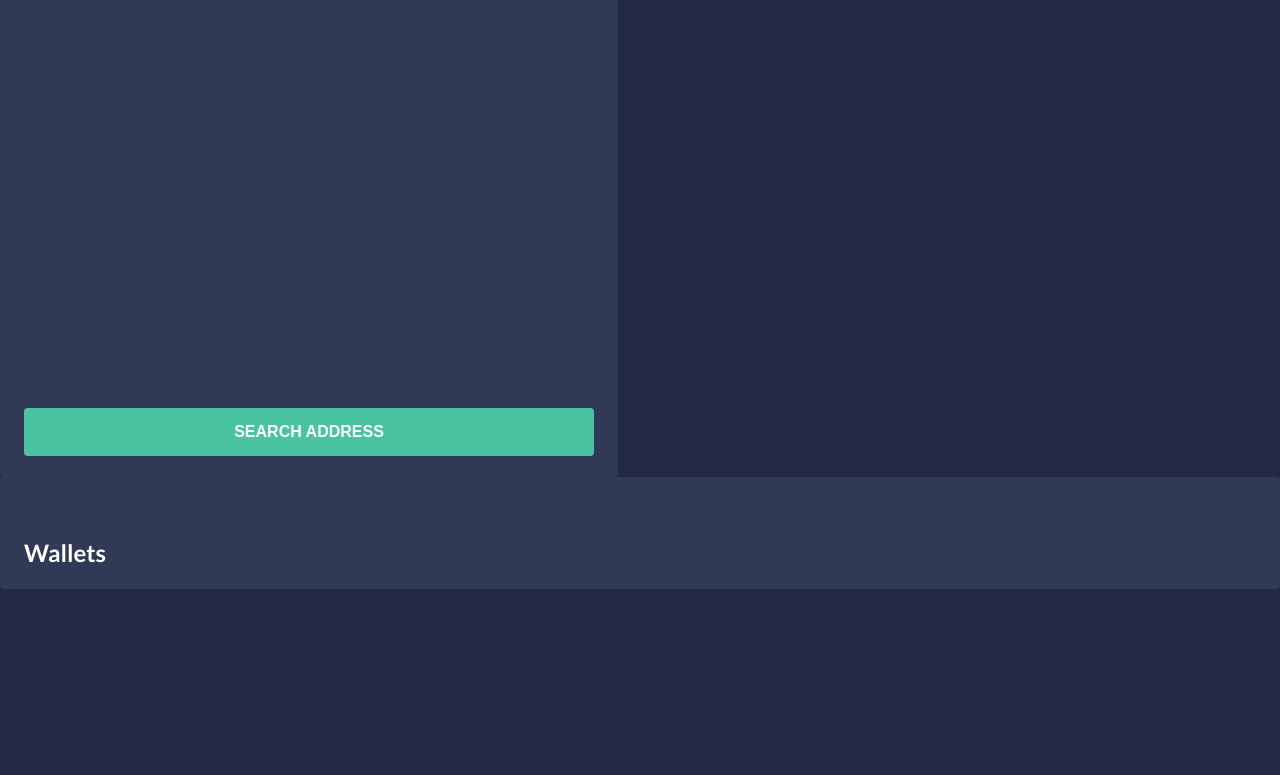
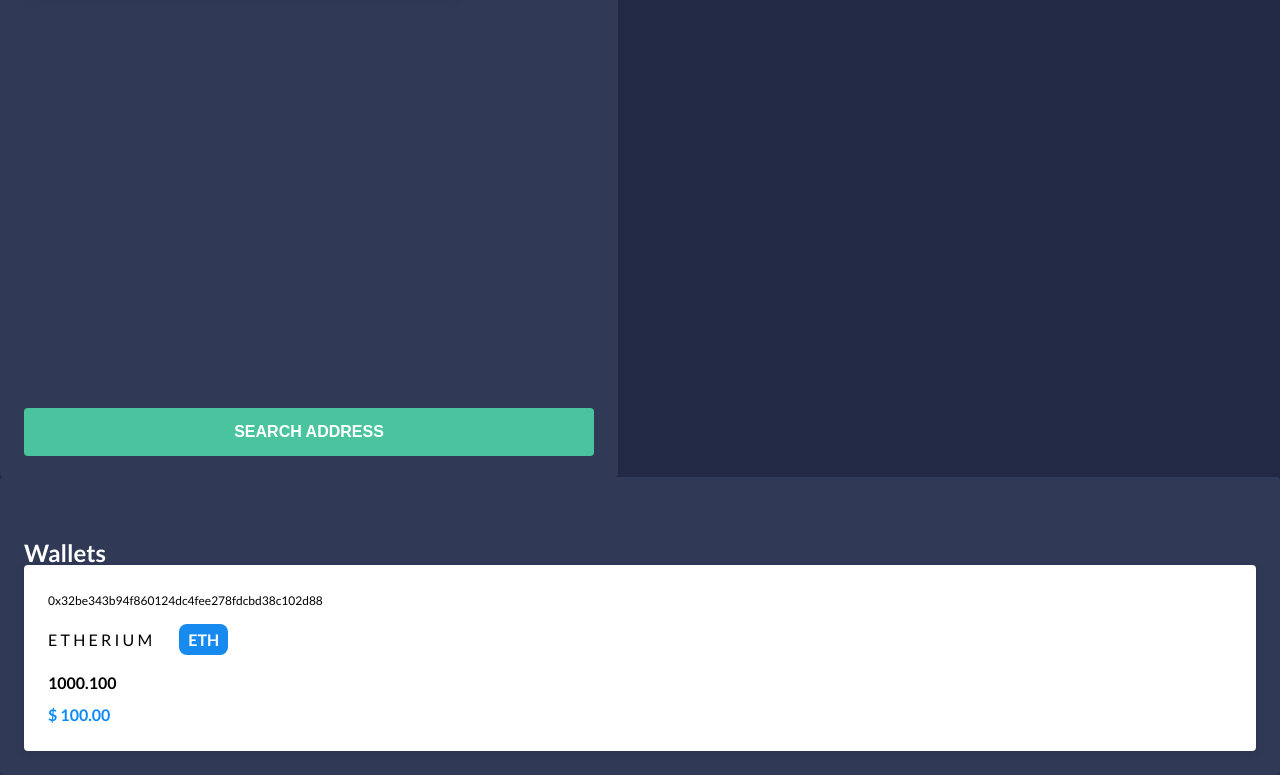
Before and after one commit to matheuscla/diversifi-test, a React (Create React App) app: page / in a window 1280 px wide. Shown: the part 282-1057 px from the top of the page. Before the commit the page ends 871 px from the top, so only its background shows below. Built offline with nearby package versions, Linux system fonts and the light colour scheme.

Commit message:
Added WalletCard UI

```diff
--- /dev/null
+++ b/src/components/WalletCard/index.js
@@ -0,0 +1,26 @@
+import React from 'react'
+
+import {
+  Container,
+  Brand,
+  Badge,
+  BadgeContainer,
+  EthValue,
+  USD
+} from './styles'
+
+const WalletCard = () => (
+  <Container>
+    <small>0x32be343b94f860124dc4fee278fdcbd38c102d88</small>
+
+    <BadgeContainer>
+      <Brand>ETHERIUM</Brand>
+      <Badge>ETH</Badge>
+    </BadgeContainer>
+
+    <EthValue>1000.100</EthValue>
+    <USD>$ 100.00</USD>
+  </Container>
+)
+
+export default WalletCard
--- /dev/null
+++ b/src/components/WalletCard/styles.js
@@ -0,0 +1,52 @@
+import styled from 'styled-components'
+
+export const Container = styled.div`
+  background: #FFFFFF;
+  box-shadow: 0px 2px 9px rgba(0, 0, 0, 0.12);
+  border-radius: 4px;
+  padding: 24px;
+  color: #000000;
+
+  small {
+    font-size: 12px;
+    line-height: 12px;
+  }
+`
+
+export const BadgeContainer = styled.div`
+  display: flex;
+  align-items: center;
+  margin-top: 16px;
+`
+
+export const Brand = styled.span`
+  letter-spacing: 0.2em;
+  color: #000000;
+  font-size: 16px;
+  line-height: 24px;
+`
+
+export const Badge = styled.span`
+  color: #fff;
+  background: #168AEF;
+  border-radius: 8px;
+  padding: 6px 9px;
+  font-weight: bold;
+  display: block;
+  margin-left: 24px;
+`
+
+export const EthValue = styled.p`
+  font-weight: 600;
+  font-size: 16px;
+  line-height: 24px;
+  margin-top: 16px;
+`
+
+export const USD = styled.p`
+  color: #0C8AF8;
+  font-weight: 600;
+  font-size: 16px;
+  line-height: 24px;
+  margin-top: 8px;
+`
--- a/src/components/WalletList/index.js
+++ b/src/components/WalletList/index.js
@@ -1,10 +1,13 @@
 import React from 'react'
+
+import WalletCard from '../WalletCard'
 
 import { Container } from './styles'
 
 const WalletList = () => (
   <Container>
     <h2>Wallets</h2>
+    <WalletCard />
   </Container>
 )
 
```
